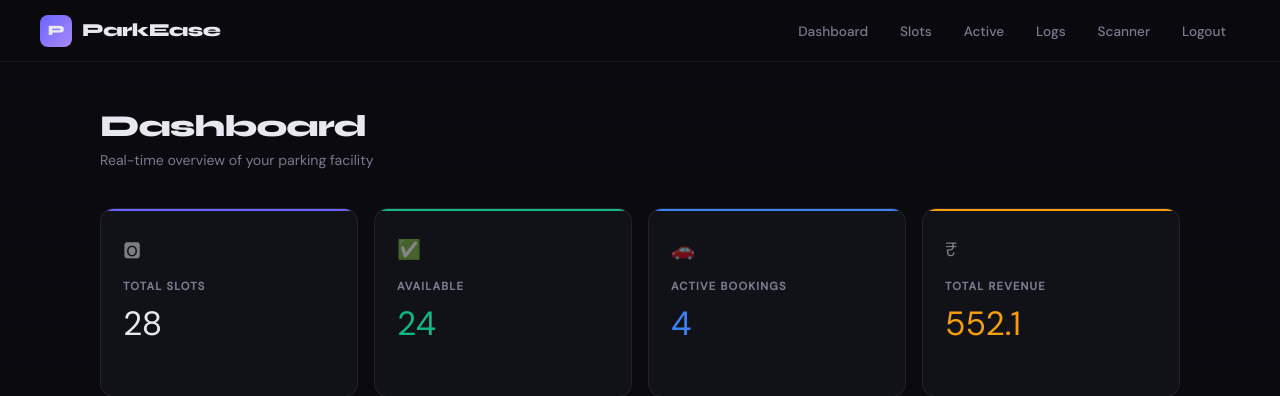
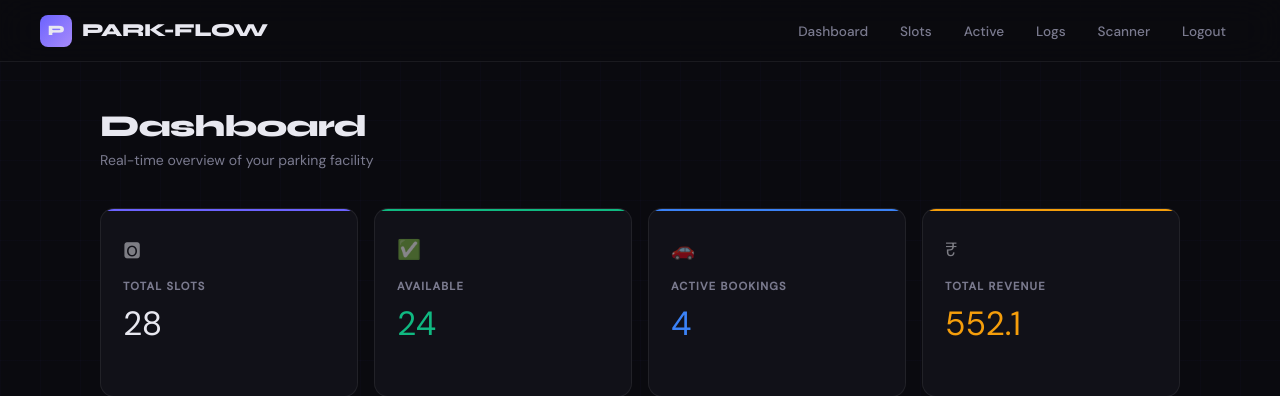
Before and after one commit to prajwal363/parking_system, a Flask app: page /admin in a window 1280 px wide. Shown: the top 396 px of the page. Run offline with Flask 3, Linux system fonts and the light colour scheme; the visitor is signed in with stand-in values (Sample User, id 1); data comes from the database, SQL or seed files in the repository; both versions use the stored data as it was after the commit.

Commit message:
parkflow

```diff
--- a/templates/index.html
+++ b/templates/index.html
@@ -3,13 +3,13 @@
 <head>
   <meta charset="UTF-8">
   <meta name="viewport" content="width=device-width, initial-scale=1.0">
-  <title>ParkEase — Dashboard</title>
+  <title>PARK-FLOW — Dashboard</title>
   <link rel="stylesheet" href="{{ url_for('static', filename='style.css') }}?v=4">
   <script defer src="{{ url_for('static', filename='nav.js') }}?v=4"></script>
 </head>
 <body>
   <nav>
-    <span class="logo"><span class="logo-icon">P</span> ParkEase</span>
+    <span class="logo"><span class="logo-icon">P</span> PARK-FLOW</span>
     <button class="nav-toggle" id="nav-toggle" aria-label="Toggle menu" aria-expanded="false">
       <span></span><span></span><span></span>
     </button>
```
Also changed, not shown: parking.db, 1 other file.
